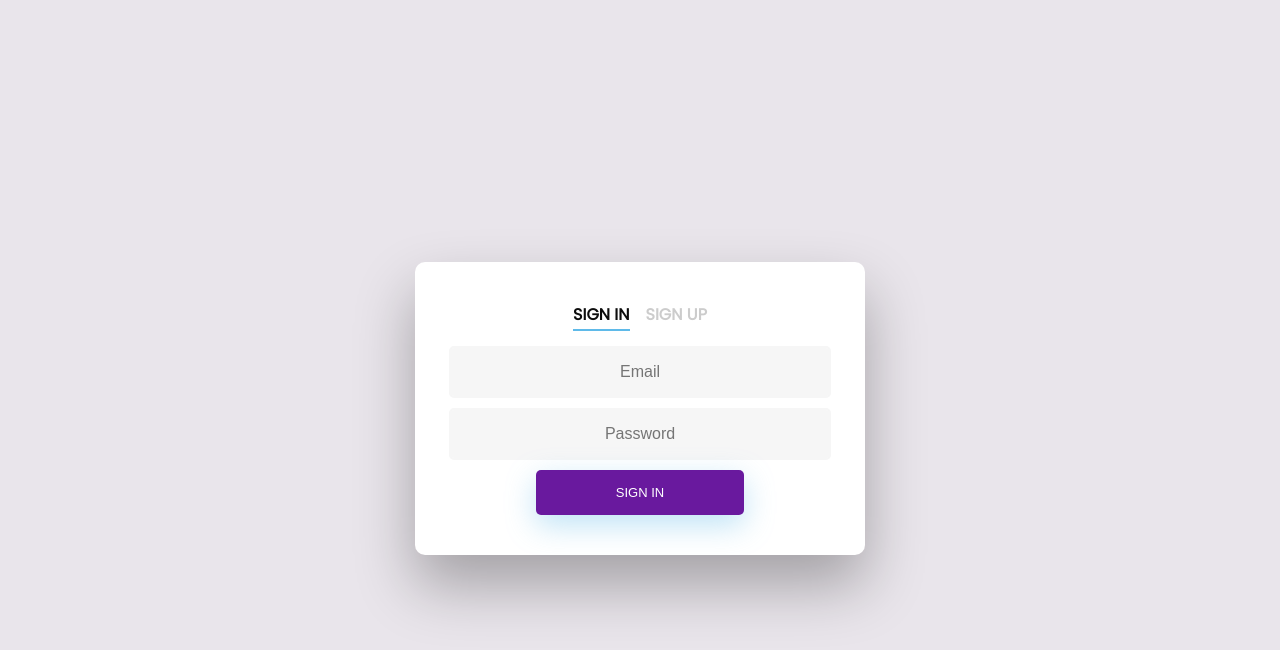
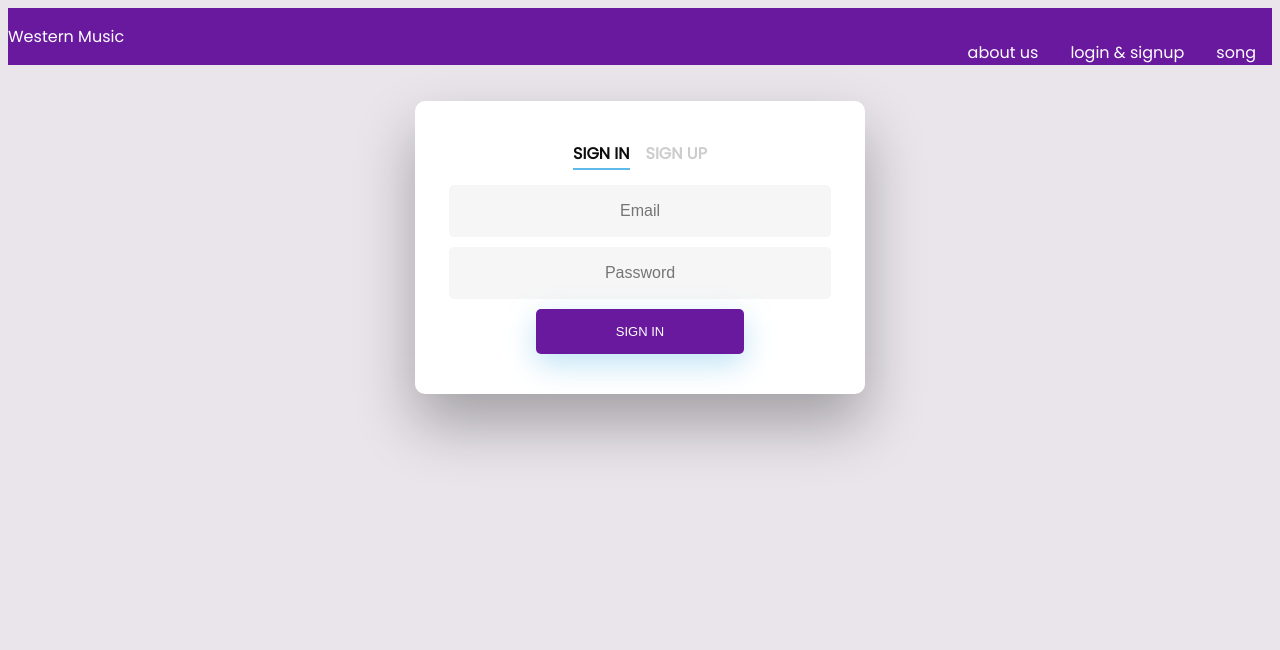
Before and after one commit to hding49/Music-Reviews-Webapp, an Angular app in the folder my-app/: page /login in a window 1280 px wide. Shown: the top 650 px of the page. Built offline with nearby package versions, Linux system fonts and the light colour scheme.

Commit message:
update html and css

```diff
--- a/my-app/src/app/app.component.html
+++ b/my-app/src/app/app.component.html
@@ -1 +1,19 @@
-<router-outlet></router-outlet>
+<header>
+<div>
+    <a href="#">  Western Music</a>
+    <nav>
+<ul>
+        <li><a href="">about us</a></li>
+        <li><a href="">login & signup</a></li>
+        <li><a href="">song</a></li>
+</ul>
+
+    </nav>
+
+</div>
+</header>
+
+
+<div>
+    <router-outlet></router-outlet>
+</div>
--- a/my-app/src/app/app.component.scss
+++ b/my-app/src/app/app.component.scss
@@ -0,0 +1,35 @@
+
+$primary: #69199e;
+
+  header {
+    background-color: $primary;
+    padding: 1em 0;
+
+    a {
+        color: white;
+        text-decoration: none;
+    }
+
+    a.logo {
+        font-weight: bold;
+    }
+
+    nav {
+        float: right;
+
+        ul {
+            list-style-type: none;
+            margin: 0;
+            display: flex;
+
+            li a {
+                padding: 1em;
+
+                &:hover {
+                    background: darken($primary, 10%);
+                }
+
+            }
+        }
+    }
+}
```
